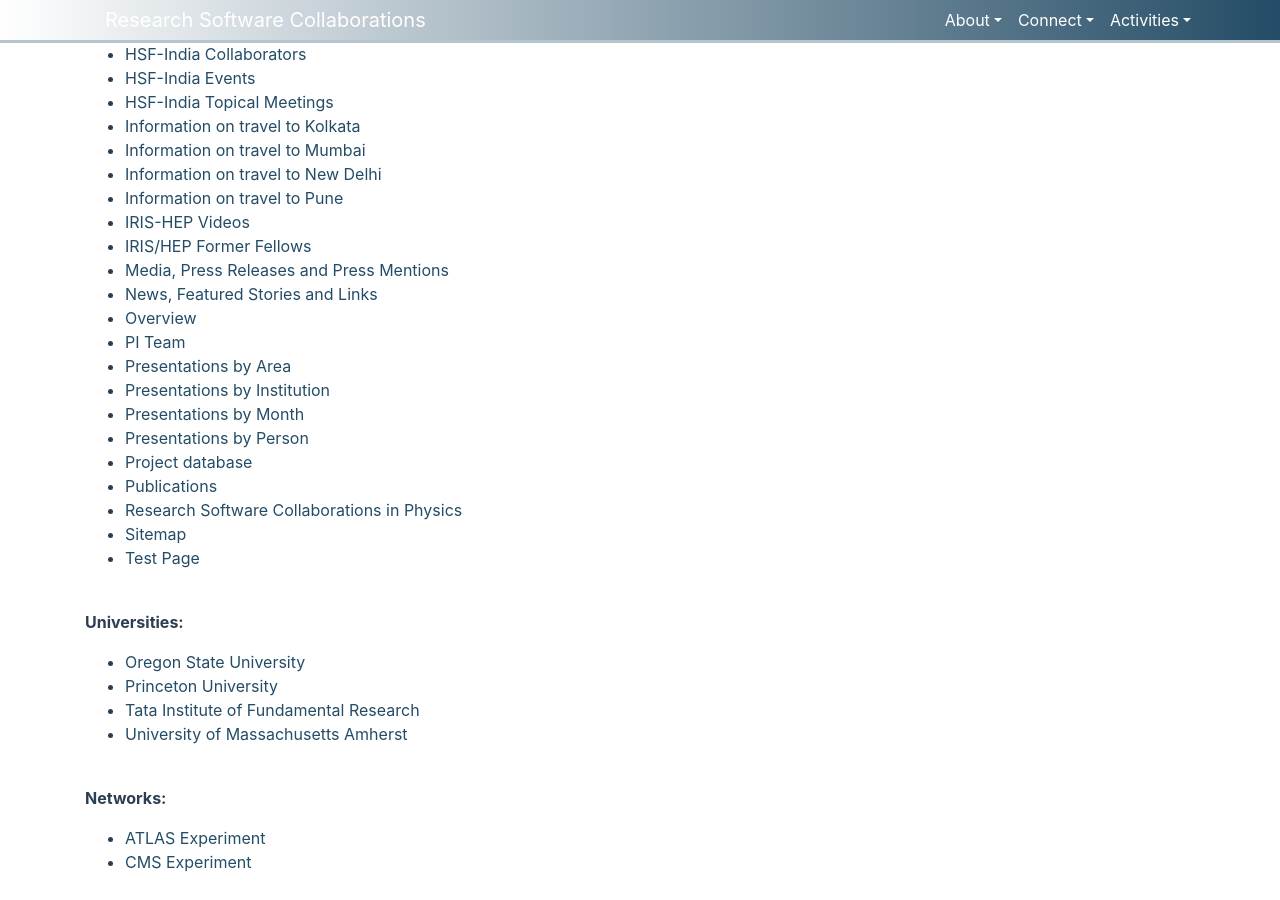
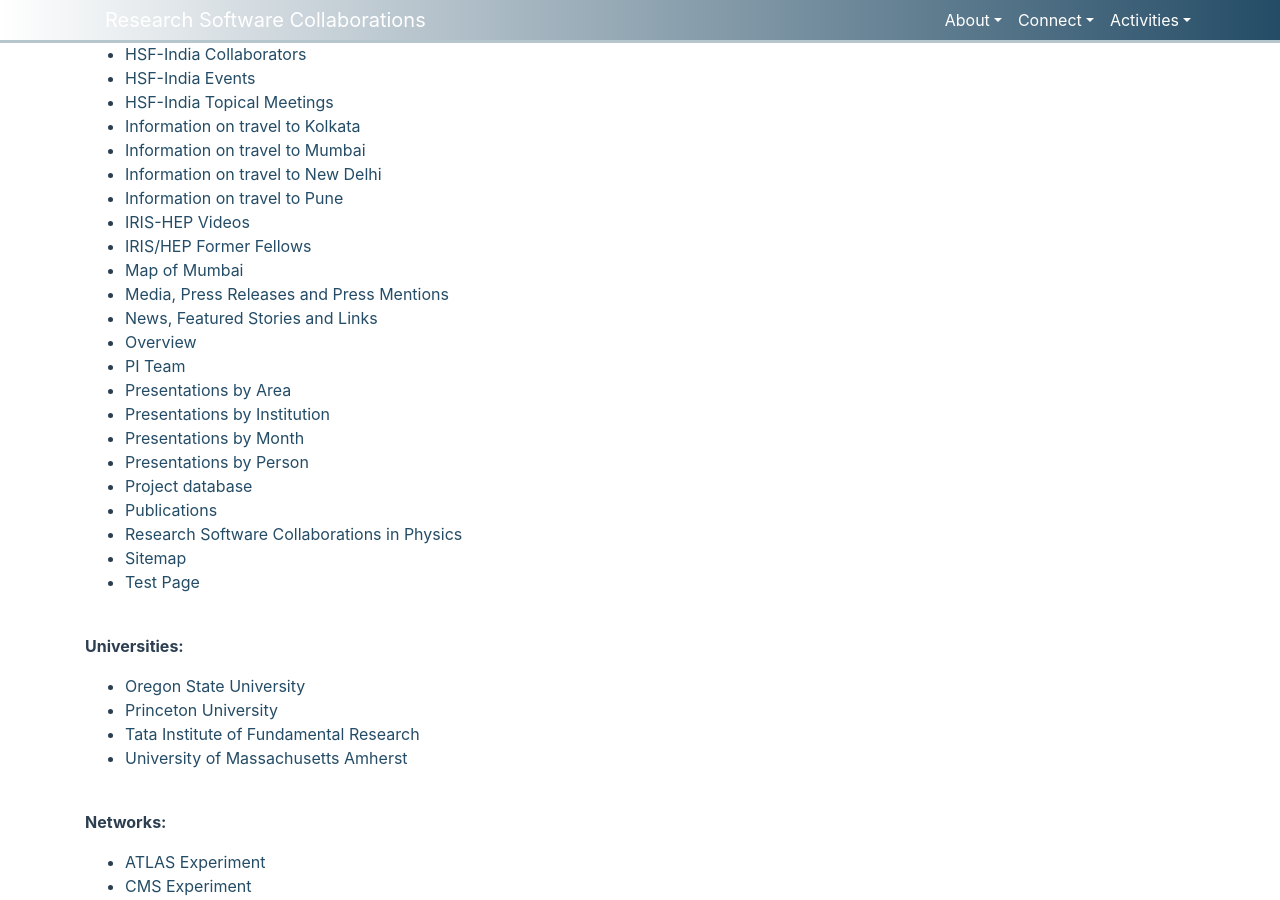
Before and after one commit to research-software-collaborations/research-software-collaborations.github.io, a Jekyll site: the page built from pages/sitemap.md, in a window 1280 px wide and 900 px high, scrolled down 1014 px. Built offline with Jekyll 4.4.1, drawn with Linux system fonts in a browser that asks for light colours; cached includes are drawn as plain includes.

Commit message:
add permalink and title

```diff
--- a/pages/mumbai.html
+++ b/pages/mumbai.html
@@ -1,3 +1,7 @@
+---
+permalink: /info/mumbai.html
+title: Map of Mumbai
+---
 <!DOCTYPE html>
 <html>
 <head>
```
